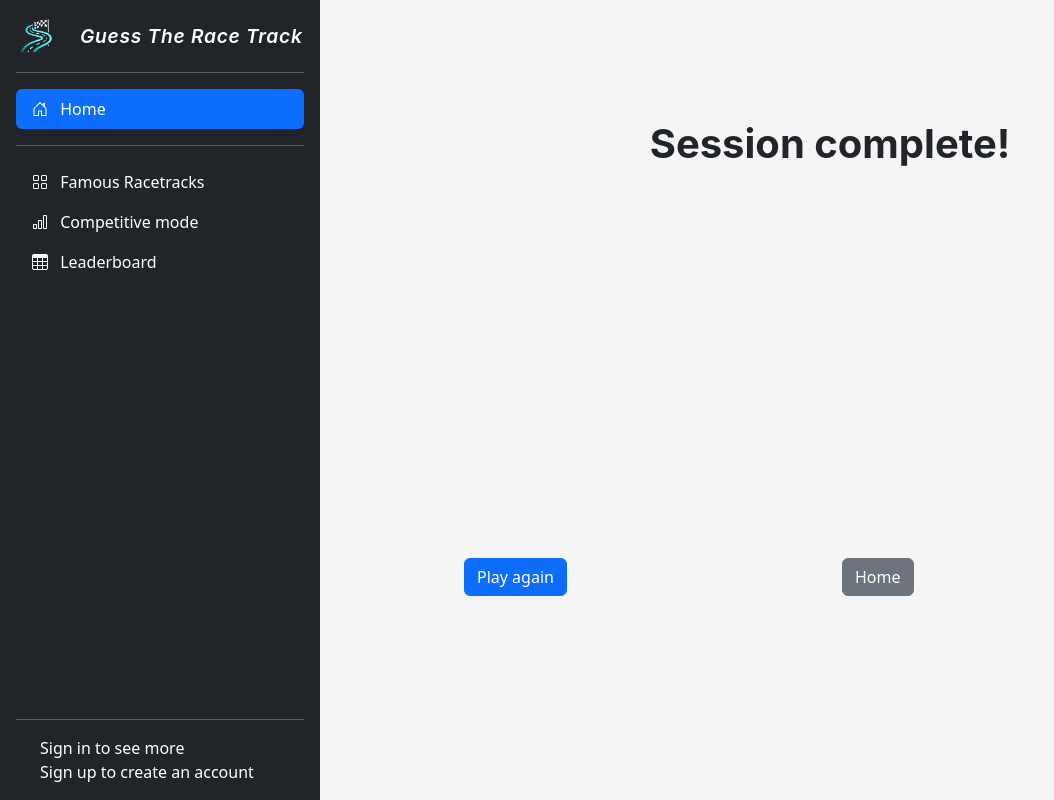
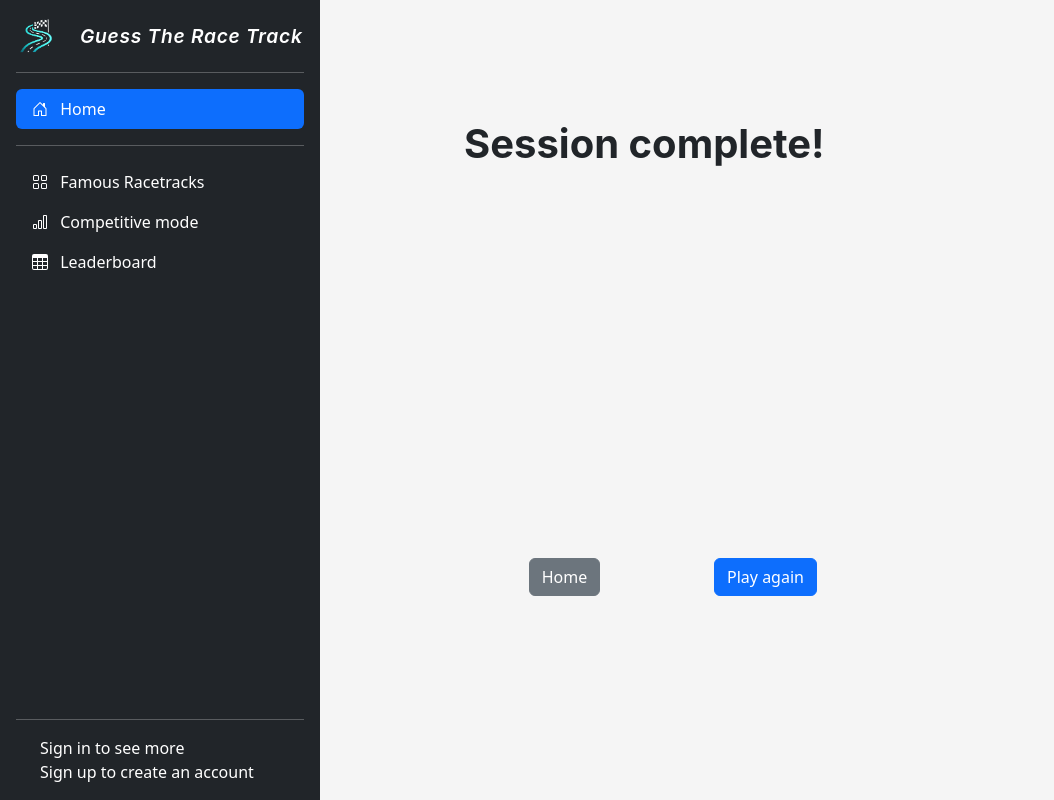
Before and after one commit to WilliamHoltsdalen/guesstheracetrack, a Django app: template guesstheracetrack/templates/games/session_complete.html in a window 1280 px wide. Shown: the whole page, without its empty margins (0-1054 px from the left). Run offline with Django 4.2, Linux system fonts and the light colour scheme; the template is opened without the code that fills it, so the values that code supplies are empty; parts of the project's set-up code (start-up, migrations or seed data) failed here and were passed over; some libraries are stand-ins or nearby versions.

Commit message:
Make results scrollable on session_complete page and update some styling.

```diff
--- a/guesstheracetrack/templates/games/session_complete.html
+++ b/guesstheracetrack/templates/games/session_complete.html
@@ -9,16 +9,16 @@
   <link href="{% static 'css/session_complete.css' %}" rel="stylesheet" />
 {% endblock page_css %}
 {% block content %}
-  <div class="container">
-    <div class="row">
+  <div class="container overflow-scroll container-fluid d-flex flex-column h-100">
+    <div class="row d-flex flex-column">
       <div class="col m-5">
         <div class="row ms-5 mt-5">
           <div class="col">
-            <div class="row m-0 py-5 pt-4 text-center">
+            <div class="row m-0 py-5 pt-4">
               <h1>Session complete!</h1>
             </div>
             <div class="row m-0 py-5 pt-4 container-fluid d-flex flex-column h-100">
-              <div class="col d-flex flex-column justify-content-between">
+              <div class="col d-flex flex-column justify-content-evenly">
                 {% for round_number, round_data in rounds.items %}
                   <div class="row align-items-center overview-row">
                     <div class="col">
@@ -37,12 +37,12 @@
                 {% endfor %}
               </div>
             </div>
-            <div class="row m-0 py-5 pt-4">
-              <div class="col">
+            <div class="row m-0 py-5 pt-4 container-fluid d-flex flex-row w-50">
+              <div class="col d-flex justify-content-center">
+                <a href="{% url 'games:home' %}" class="btn btn-secondary">Home</a>
+              </div>
+              <div class="col d-flex justify-content-center">
                 <a href="{% url 'games:start_session' %}" class="btn btn-primary">Play again</a>
-              </div>
-              <div class="col">
-                <a href="{% url 'games:home' %}" class="btn btn-secondary">Home</a>
               </div>
             </div>
           </div>
```
